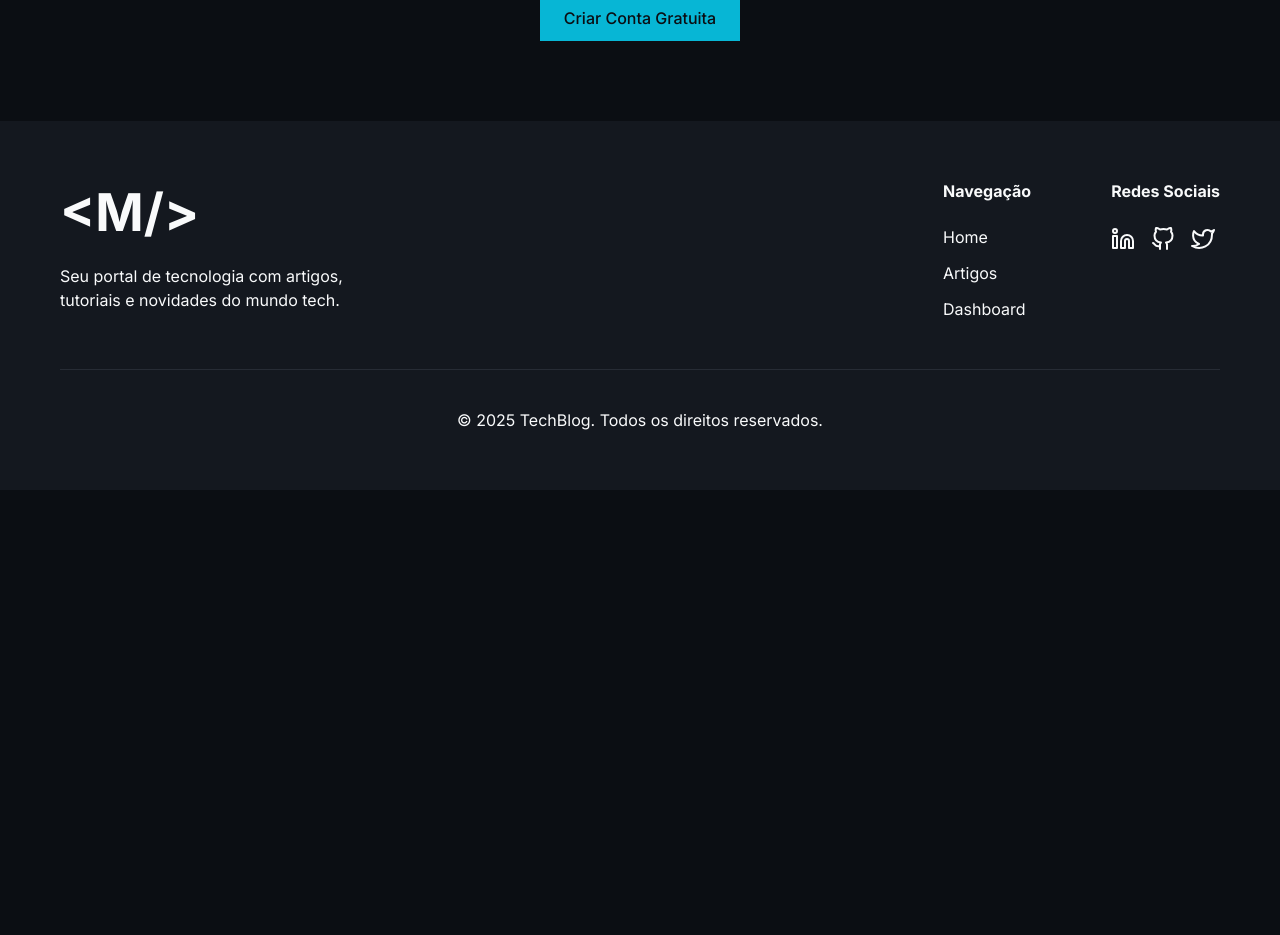
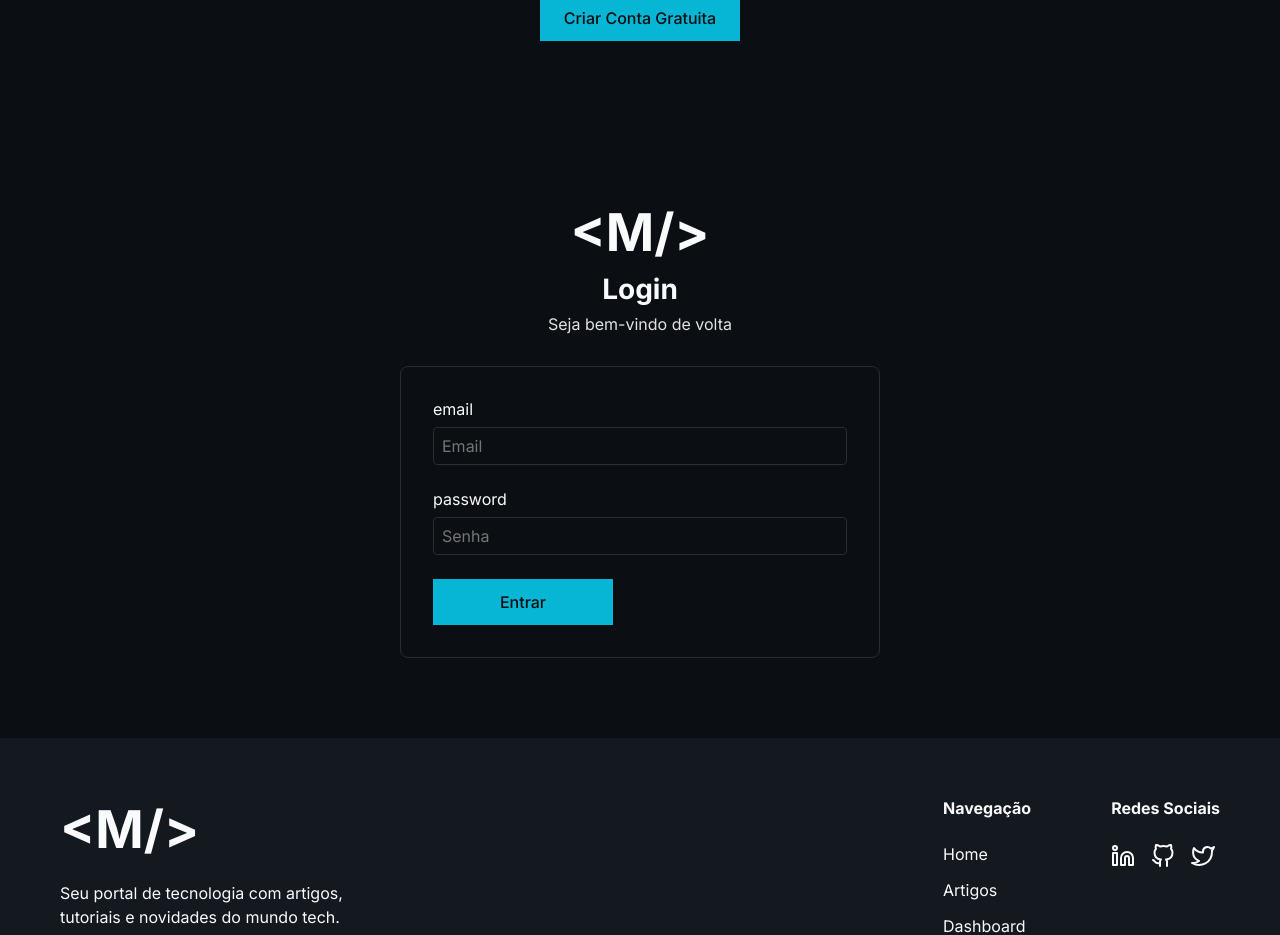
Before and after one commit to Vinicius-faricast/front_end_case_mind_consulting, a React (Vite) app: page / in a window 1280 px wide. Shown: the part 3100-4035 px from the top of the page. Before the commit the page ends 3590 px from the top, so only its background shows below. Built offline with nearby package versions, Linux system fonts and the light colour scheme.

Commit message:
create authform component

```diff
--- /dev/null
+++ b/src/components/AuthForm/AuthForm.tsx
@@ -0,0 +1,37 @@
+import * as S from "./styles";
+import type { AuthFormProps } from "./types";
+import { Input } from "../Input/Input";
+import { Button } from "../Buttom/Buttom";
+
+export const AuthForm = ({
+    title,
+    subtitle,
+    fields,
+    buttonText,
+    footerLink,
+    onSubmit,
+}: AuthFormProps) => {
+    return (
+        <S.Container>
+            <S.Logo>{"<M/>"}</S.Logo>
+            <S.Title>{title}</S.Title>
+            {subtitle && <S.Subtitle>{subtitle}</S.Subtitle>}
+            <S.Card onSubmit={onSubmit}>
+                {fields.map((field) => (
+                    <Input
+                        key={field.id}
+                        type={field.type}
+                        name={field.name}
+                        id={field.id}
+                        placeholder={field.placeholder}
+                        label={field.label ?? true}
+                    />
+                ))}
+                <Button primary={true} type="submit">
+                    {buttonText}
+                </Button>
+                {footerLink && <S.FooterLink>{footerLink}</S.FooterLink>}
+            </S.Card>
+        </S.Container>
+    );
+};
--- /dev/null
+++ b/src/components/AuthForm/styles.ts
@@ -0,0 +1,48 @@
+import styled from "styled-components";
+import type { DefaultTheme } from "../../styles/Theme";
+
+export const Container = styled.section<DefaultTheme>`
+    display: flex;
+    flex-direction: column;
+    align-items: center;
+    padding: 80px 2rem;
+    background: ${({ theme }) => theme.color.Background};
+`;
+
+export const Logo = styled.h2<DefaultTheme>`
+    color: ${({ theme }) => theme.color.Foreground};
+    font-size: 52px;
+    margin-bottom: 8px;
+`;
+
+export const Title = styled.h2<DefaultTheme>`
+    font-size: 28px;
+    font-weight: 700;
+    color: ${({ theme }) => theme.color.Foreground};
+    margin: 0 0 8px 0;
+`;
+
+export const Subtitle = styled.p<DefaultTheme>`
+    font-size: 16px;
+    color: ${({ theme }) => theme.color.Foreground};
+    opacity: 0.9;
+    margin: 0 0 32px 0;
+`;
+
+export const Card = styled.form<DefaultTheme>`
+    width: 100%;
+    max-width: 480px;
+    border: 1px solid ${({ theme }) => theme.color.Border};
+    border-radius: 8px;
+    padding: 32px;
+    display: flex;
+    flex-direction: column;
+    gap: 24px;
+    background: transparent;
+`;
+
+export const FooterLink = styled.div`
+    text-align: center;
+    margin-top: 8px;
+    font-size: 14px;
+`;
--- /dev/null
+++ b/src/components/AuthForm/types.ts
@@ -0,0 +1,18 @@
+import React from "react";
+
+export interface FieldConfig {
+    name: string;
+    id: string;
+    type: string;
+    placeholder: string;
+    label?: boolean;
+}
+
+export interface AuthFormProps {
+    title: React.ReactNode;
+    subtitle?: React.ReactNode;
+    fields: FieldConfig[];
+    buttonText: string;
+    footerLink?: React.ReactNode;
+    onSubmit?: (e: React.FormEvent) => void;
+}
--- a/src/pages/Home.tsx
+++ b/src/pages/Home.tsx
@@ -1,3 +1,4 @@
+import { AuthForm } from "../components/AuthForm/AuthForm";
 import { Cards } from "../components/Cards/Cards";
 import { ContainerStyled } from "../components/Container/Container";
 import { CTA } from "../components/CTA/CTA";
@@ -104,6 +105,23 @@ export const Home = (): React.JSX.Element => {
             "views": 2
         }
     ]
+
+    const fields = [
+        {
+            "name": "email",
+            "id": "email",
+            "type": "email",
+            "placeholder": "Email",
+            "label": true
+        },
+        {
+            "name": "password",
+            "id": "password",
+            "type": "password",
+            "placeholder": "Senha",
+            "label": true
+        }
+    ]
     return (
         <>
             <Hero />
@@ -117,6 +135,7 @@ export const Home = (): React.JSX.Element => {
             </ContainerStyled>
             <NewsLetterComponent />
             <CTA />
+            <AuthForm title="Login" subtitle="Seja bem-vindo de volta" fields={fields} buttonText="Entrar" />
         </>
     );
 };
```
